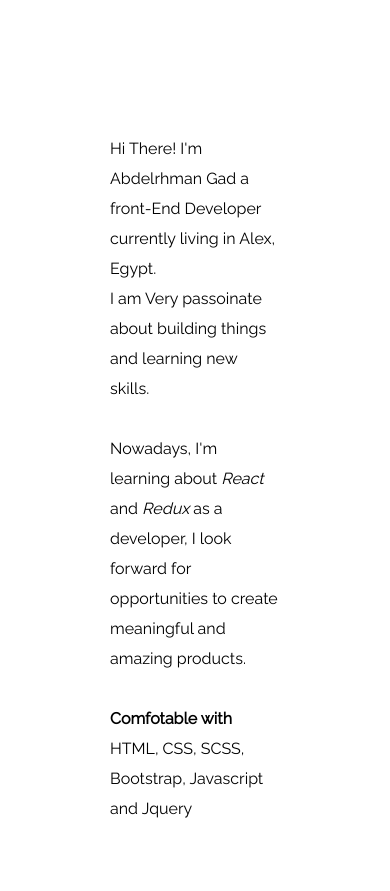
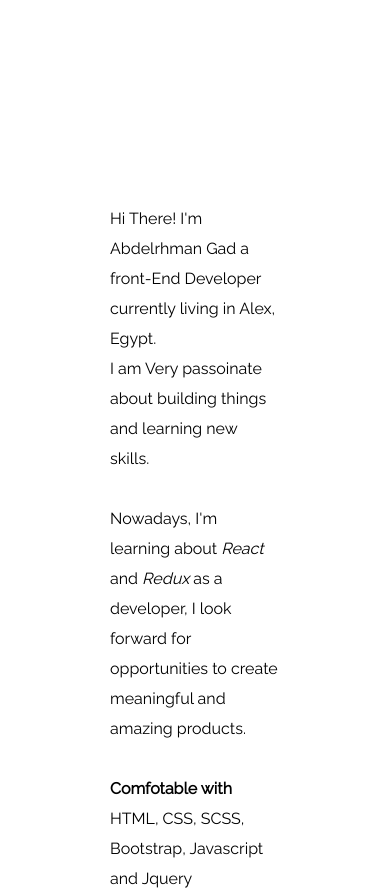
Before and after one commit to Abdelrhmangad/portfolio, a plain HTML site: page index.html in a window 390 px wide. Shown: the part 980-1871 px from the top of the page. Drawn offline with Linux system fonts and the light colour scheme.

```diff
--- a/css/main.css
+++ b/css/main.css
@@ -353,7 +353,7 @@
         grid-area: para;
 
         position: relative;
-        top: -450px;
+        top: -380px;
         left: 0px;
         padding-top: 10px;
         line-height:30px;
```
